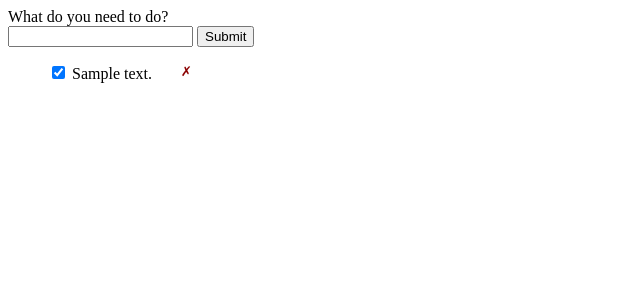
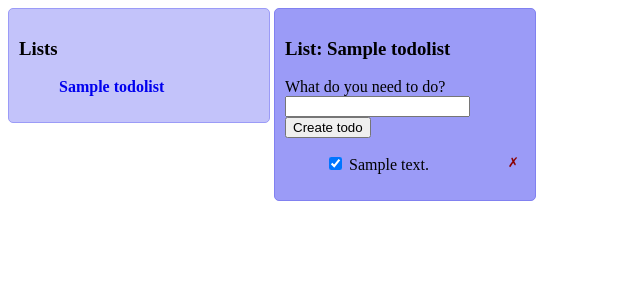
Before and after one commit to gzsofii/todoapp, a Flask app: template templates/index.html in a window 1280 px wide. Shown: the top 300 px of the page, without its empty margins (0-640 px from the left). Run offline with Flask 2, Linux system fonts and the light colour scheme; the template is opened without the code that fills it: values that come from a table or form of the project are taken from there, others are empty; tables that the repository leaves empty hold one stand-in row (values such as "Sample post").

Commit message:
handle multiple lists

```diff
--- a/app.py
+++ b/app.py
@@ -16,9 +16,16 @@ class Todo(db.Model):
     id = db.Column(db.Integer, primary_key=True)
     descr = db.Column(db.String(), nullable=False)
     completed = db.Column(db.Boolean, nullable=False, default=False)
+    list_id = db.Column(db.Integer, db.ForeignKey('todolists.id'), nullable=False)
 
     def __repr__(self):
         return f'<Todo {self.id} {self.descr} {self.completed}>'
+
+class TodoList(db.Model):
+    __tablename__ = "todolists"
+    id = db.Column(db.Integer, primary_key=True)
+    name = db.Column(db.String(), nullable=False)
+    todos = db.relationship('Todo', backref="list", lazy=True)
 
 #db.create_all() # tables get created
 
@@ -28,7 +35,8 @@ def create_todo():
     body = {}
     try:
         descr = request.get_json()['description'] # get the description attr from the json object of the request
-        todo = Todo(descr = descr)
+        list_id = request.get_json()['list_id']
+        todo = Todo(descr = descr, list_id=list_id)
         db.session.add(todo)
         db.session.commit()
         body['description'] = todo.descr
@@ -72,6 +80,13 @@ def delete_todo(todo_id):
         db.session.close()
     return jsonify({'success': True})
 
+@app.route('/lists/<list_id>')
+def get_list_todos(list_id): # this is the controller in MVC
+    return render_template('index.html',
+                            lists=TodoList.query.order_by('id').all(),
+                            active_list=TodoList.query.get(list_id),
+                            todos=Todo.query.filter_by(list_id=list_id).order_by('id').all()) # refreshes the page
+
 @app.route('/')
-def index(): # this is the controller in MVC
-    return render_template('index.html', data=Todo.query.order_by('id').all()) # refreshes the page
+def index():
+    return redirect(url_for('get_list_todos', list_id=1))
--- a/templates/index.html
+++ b/templates/index.html
@@ -1,4 +1,3 @@
-
 <html>
     <head>
         <title>Todo App</title>
@@ -13,36 +12,78 @@
 
             ul {
                 list-style-type: none;
-                width: 150px;
+                width: 200px;
             }
 
             li button {
-                -webkit-appearance: none; /* default styles get deleted*/
+                -webkit-appearance: none; /* default styles get deleted */
                 background-color: transparent;
                 border: 0;
                 color: darkred;
                 float: right;
                 cursor: pointer;
             }
+
+            #lists-wrapper {
+                display: inline-block;
+                vertical-align: top;
+                border: 1px solid rgb(155, 155, 247);
+                border-radius: 5px;;
+                background-color: rgb(195, 195, 250);
+                padding: 10px;
+            }
+
+            #todos-wrapper {
+                display: inline-block;
+                vertical-align: top;
+                border: 1px solid rgb(129, 129, 240);
+                border-radius: 5px;;
+                background-color: rgb(155, 155, 247);
+                padding: 10px;
+            }
+
+            a {
+                text-decoration: none;
+            }
+
+            .a_active {
+                font-weight : bold;
+            }
+
         </style>
     </head>
+
     <body>
+        <div id="lists-wrapper">
+            <h3>Lists</h3>
+            <ul id="ul_lists">
+                {% for d in lists %}
+                <li>
+                    <a href="/lists/{{ d.id }}" {% if d.id==active_list.id %} class="a_active" {% endif %}>{{ d.name }}</a>
+                </li>
+                {% endfor %}
+            </ul>
+        </div>
+
+        <div id="todos-wrapper">
+            <h3>List: {{ active_list.name }}</h3>
             <form id="form_todo">
-            <label for="input_desc">What do you need to do?</label><br>
-            <input type="text" name="description" id="input_desc"/>
-            <button type="submit">Submit</button>
+                <label for="input_desc">What do you need to do?</label><br/>
+                <input type="text" name="description" id="input_desc" list-id="{{ active_list.id }}" /><br/>
+                <button type="submit">Create todo</button>
             </form>
             <div id="error" class="hidden">Something went wrong!</div>
 
             <ul id="ul_todos">
-            {% for d in data %}
+                {% for t in todos %}
                 <li>
-                <input type="checkbox" class="check_completed" data-id="{{ d.id }}" {% if d.completed %} checked {% endif %}/>
-                <span>{{d.descr}}</span>
-                <button class="btn_delete" data-id="{{ d.id }}">&cross;</button>
+                    <input type="checkbox" class="check_completed" data-id="{{ t.id }}" {% if t.completed %} checked {% endif %}/>
+                    <span>{{t.descr}}</span>
+                    <button class="btn_delete" data-id="{{ t.id }}">&cross;</button>
                 </li>
                 {% endfor %}
             </ul>
+        </div>
 
         <script>
             const eventListenerToCheckBox = (event) => {
@@ -90,7 +131,8 @@
                 fetch('/todos/create', {
                     method: 'POST',
                     body: JSON.stringify({
-                        'description': document.getElementById("input_desc").value
+                        'description': document.getElementById("input_desc").value,
+                        'list_id': document.getElementById("input_desc").getAttribute('list-id')
                     }),
                     headers: {
                         'Content-Type': 'application/json'
```
Lines whose indentation alone changed are shown as unchanged.
